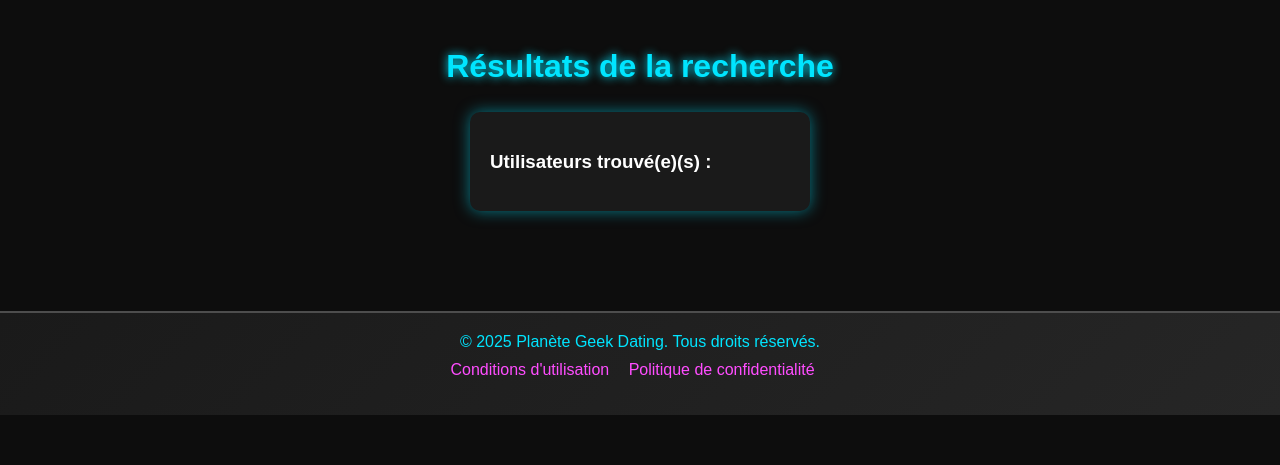
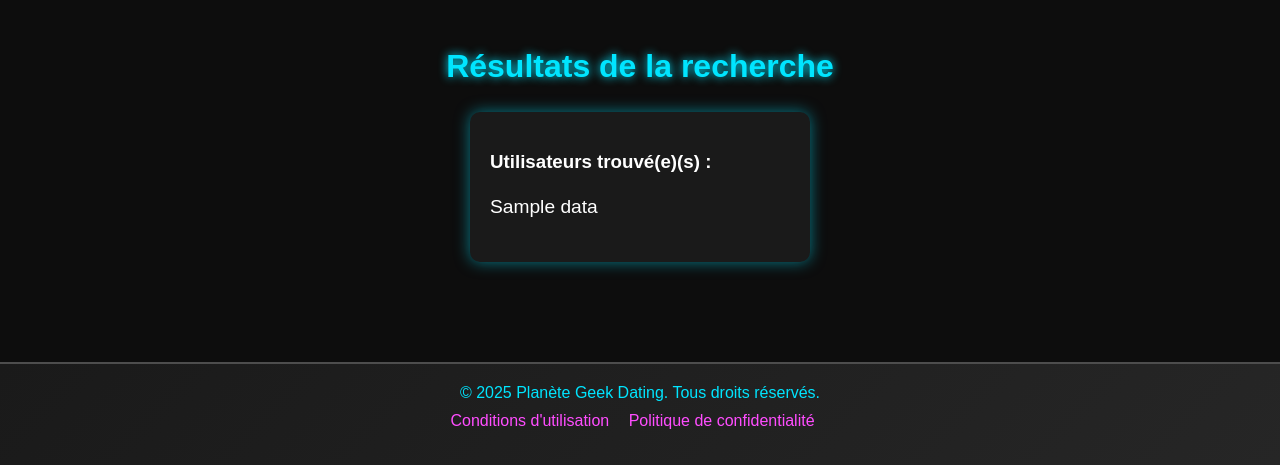
Before and after one commit to Evabela/Projet-NSI-SQL, a Flask app: template templates/resultats.html in a window 1280 px wide. Shown: the part 140-605 px from the top of the page. Run offline with Flask 3, Linux system fonts and the light colour scheme; the template is opened without the code that fills it: most values are stand-ins (such as "Sample title", 1, 10 or a date in 2020).

Commit message:
sdfghjklm

```diff
--- a/app.py
+++ b/app.py
@@ -65,10 +65,10 @@ def profil():
 def resultats():
     conn = get_db_connection(DATABASE)
     curseur = conn.cursor()
-    nameid = [row[0] for row in curseur.execute('SELECT name_id FROM infos_joueur').fetchall()]
+    data = [row[0] for row in curseur.execute('SELECT name_id FROM infos_joueur').fetchall()]
     conn.commit()
     conn.close()
-    return render_template('resultats.html')
+    return render_template('resultats.html', data = data)
 
 @app.route('/inscription', methods=['POST'])
 def inscription():
--- a/templates/resultats.html
+++ b/templates/resultats.html
@@ -37,6 +37,10 @@
                 <div class="profile-card">
                     <h3>Utilisateurs trouvé(e)(s) :</h3>
 <!--Faire une liste ici de tous les noms renvoyés par la recherche pour qu'on puisse clickez dessus et que ça nous renvoie vers la page résultat de chacun avec toutes les infos-->
+                    {% if data %}
+                    <p>{{ data }}</p>
+                    {% endif %}
+
 
                 </div>
 
```
